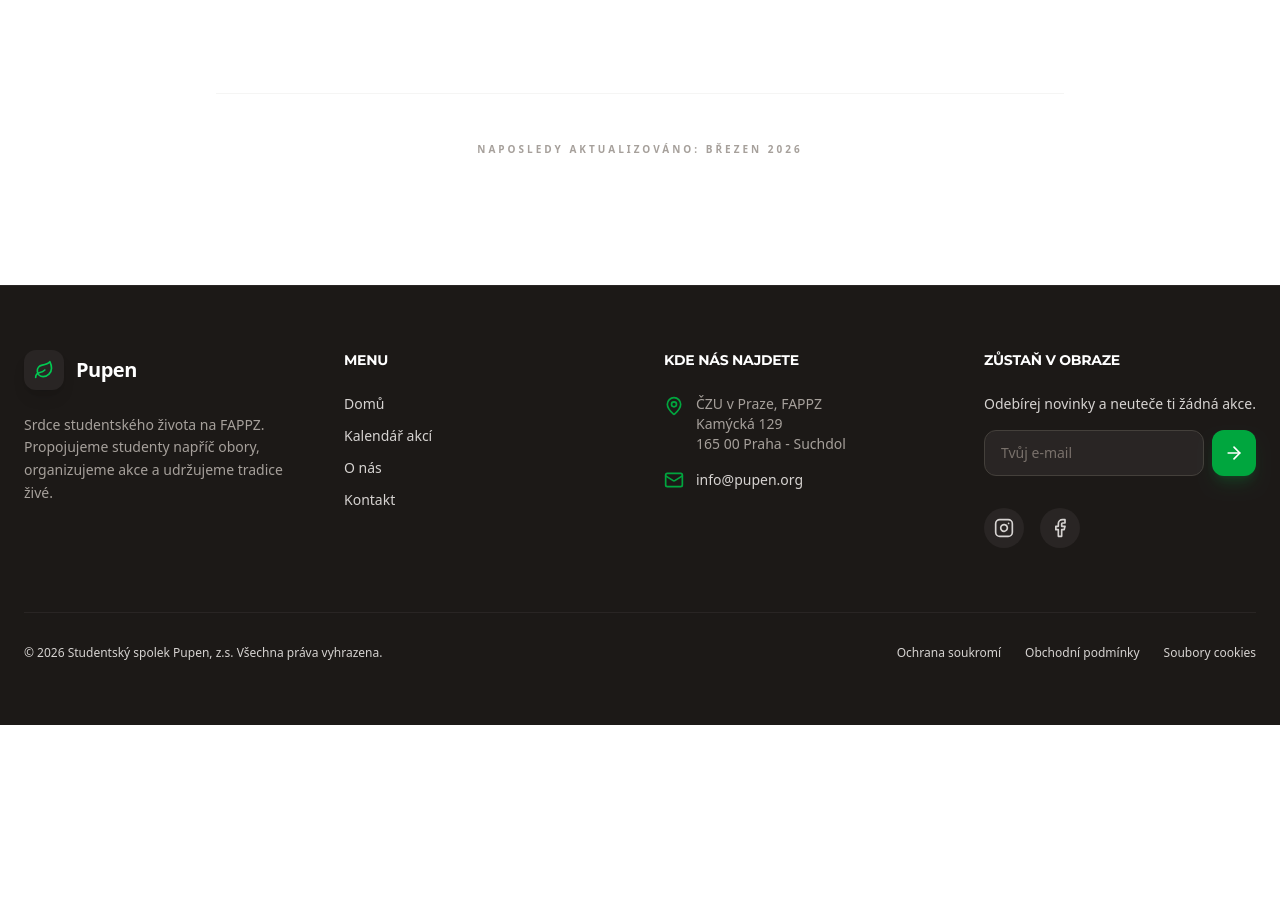
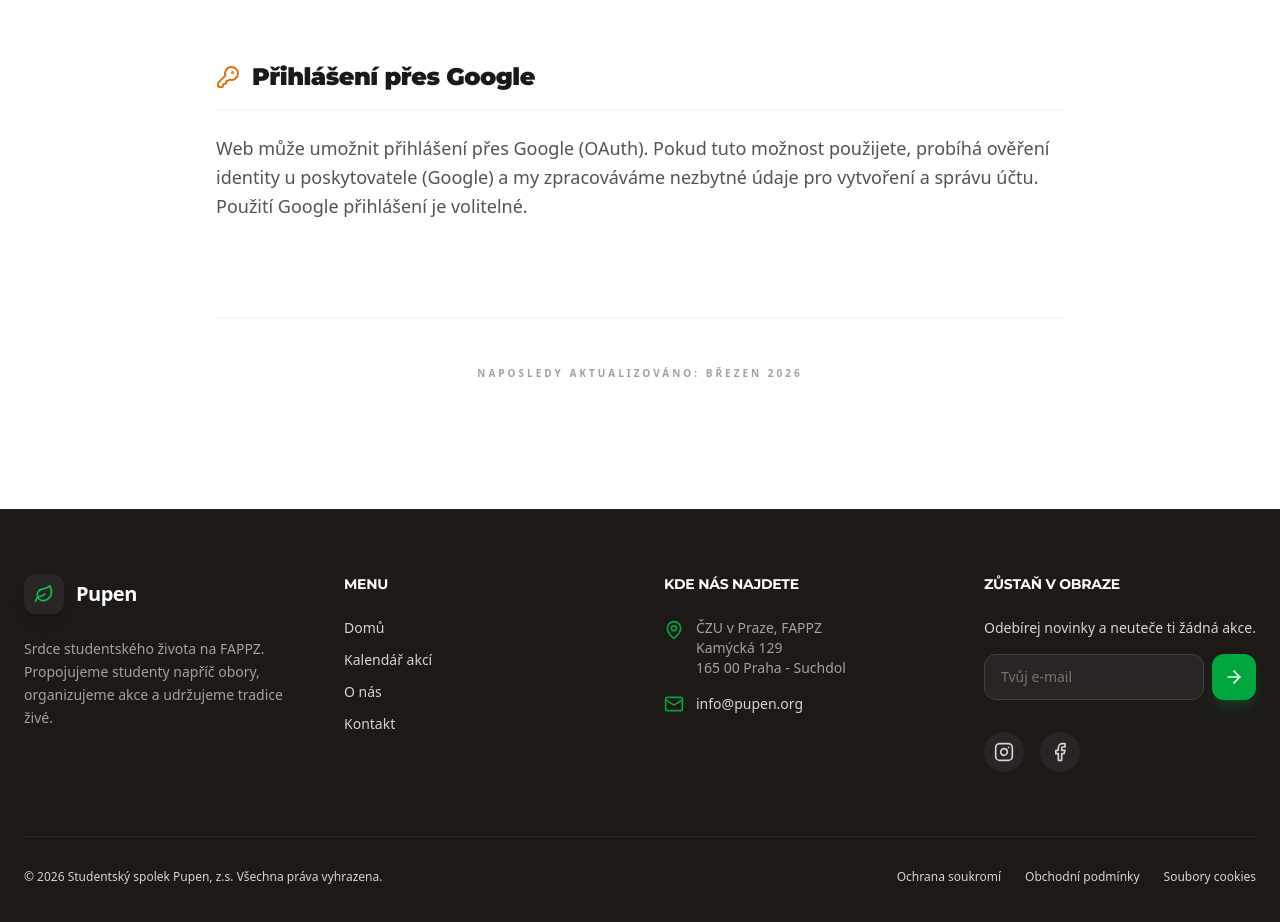
Before and after one commit to lukycepy/Pupen---dev, a Next.js app: page /1/tos in a window 1280 px wide. Shown: the part 1300-2222 px from the top of the page. Before the commit the page ends 2025 px from the top, so only its background shows below. Built offline with nearby package versions, Linux system fonts and the light colour scheme; no server answers; the database is empty.

Commit message:
Hide chrome on maintenance; update privacy/tos for Google

```diff
--- a/app/[lang]/layout.tsx
+++ b/app/[lang]/layout.tsx
@@ -91,20 +91,30 @@ export default async function RootLayout({
   return (
     <Providers>
       <ErrorReporter />
-      <Banner lang={lang} dict={dict.homePage} />
+      <div data-pupen-banner>
+        <Banner lang={lang} dict={dict.homePage} />
+      </div>
       {/* 3. Předání slovníku do komponenty Navbar - oprava předávání celého dict.nav */}
-      <Navbar lang={lang} dict={dict.nav || {}} />
+      <div data-pupen-navbar>
+        <Navbar lang={lang} dict={dict.nav || {}} />
+      </div>
 
       <div className="flex flex-col min-h-screen">
         <main className="flex-grow">
           {children}
         </main>
 
-        <Footer lang={lang} dict={dict.footer} />
+        <div data-pupen-footer>
+          <Footer lang={lang} dict={dict.footer} />
+        </div>
       </div>
 
-      <CookieBanner lang={lang} dict={dict} />
-      <FAQWidget lang={lang} />
+      <div data-pupen-cookie>
+        <CookieBanner lang={lang} dict={dict} />
+      </div>
+      <div data-pupen-faq>
+        <FAQWidget lang={lang} />
+      </div>
     </Providers>
   )
 }
--- a/app/[lang]/ochrana-soukromi/page.tsx
+++ b/app/[lang]/ochrana-soukromi/page.tsx
@@ -1,5 +1,5 @@
 import Link from 'next/link';
-import { Shield, Lock, ArrowLeft, UserCheck, Eye, CheckCircle, Mail, Clock } from 'lucide-react';
+import { Shield, Lock, ArrowLeft, UserCheck, Eye, CheckCircle, Mail, Clock, KeyRound } from 'lucide-react';
 import { getDictionary } from '@/lib/get-dictionary';
 
 export default async function PrivacyPage({ params }: { params: { lang: string } }) {
@@ -88,6 +88,18 @@ export default async function PrivacyPage({ params }: { params: { lang: string }
             </div>
           </section>
 
+          {dict.oauthTitle && (
+            <section className="space-y-6 mt-16">
+              <h2 className="text-2xl font-black flex items-center gap-3 tracking-tight border-b pb-4 border-stone-100">
+                <KeyRound size={24} className="text-green-600" />
+                {dict.oauthTitle}
+              </h2>
+              <div className="text-stone-600 leading-relaxed text-lg">
+                <p>{dict.oauthText}</p>
+              </div>
+            </section>
+          )}
+
           {/* 4. PRÁVA UŽIVATELE */}
           {dict.rightsTitle && (
             <section className="space-y-6 mt-16">
--- a/app/[lang]/odstavka/page.tsx
+++ b/app/[lang]/odstavka/page.tsx
@@ -23,7 +23,7 @@ export default function MaintenancePage() {
   const lang = (params?.lang as string) || 'cs';
   const router = useRouter();
   const [cfg, setCfg] = useState<SiteConfig | null>(null);
-  const [now, setNow] = useState(() => Date.now());
+  const [now, setNow] = useState(0);
 
   useEffect(() => {
     let mounted = true;
@@ -39,6 +39,7 @@ export default function MaintenancePage() {
   }, []);
 
   useEffect(() => {
+    setNow(Date.now());
     const id = window.setInterval(() => setNow(Date.now()), 1000);
     return () => window.clearInterval(id);
   }, []);
@@ -62,6 +63,7 @@ export default function MaintenancePage() {
 
   useEffect(() => {
     if (!cfg) return;
+    if (!now) return;
     if (!isActive) router.replace(`/${lang}`);
   }, [cfg, isActive, lang, router]);
 
@@ -169,6 +171,16 @@ export default function MaintenancePage() {
   const bodyHtml = isProbablyHtml(body) ? sanitizeAndLinkifyHtml(body) : linkifyPlain(body);
 
   return (
+    <>
+      <style jsx global>{`
+        [data-pupen-banner],
+        [data-pupen-navbar],
+        [data-pupen-footer],
+        [data-pupen-cookie],
+        [data-pupen-faq] {
+          display: none !important;
+        }
+      `}</style>
     <div className="min-h-screen bg-gradient-to-b from-white via-stone-50 to-white flex items-center justify-center px-6 py-20">
       <div className="w-full max-w-3xl">
         <div className="flex flex-col items-center text-center mb-10">
@@ -240,5 +252,6 @@ export default function MaintenancePage() {
         </div>
       </div>
     </div>
+    </>
   );
 }
--- a/app/[lang]/tos/page.tsx
+++ b/app/[lang]/tos/page.tsx
@@ -1,5 +1,5 @@
 import Link from 'next/link';
-import { Shield, ArrowLeft, CheckCircle, Gavel, Copyright, AlertTriangle } from 'lucide-react';
+import { Shield, ArrowLeft, CheckCircle, Gavel, Copyright, AlertTriangle, KeyRound } from 'lucide-react';
 import { getDictionary } from '@/lib/get-dictionary';
 
 export default async function ToSPage({ params }: { params: { lang: string } }) {
@@ -76,6 +76,18 @@ export default async function ToSPage({ params }: { params: { lang: string } })
               <p className="text-amber-900 leading-relaxed text-lg font-bold italic">{dict.disclaimerText}</p>
             </div>
           </section>
+
+          {dict.oauthTitle && (
+            <section className="space-y-6 mt-16">
+              <h2 className="text-2xl font-black flex items-center gap-3 tracking-tight border-b pb-4 border-stone-100">
+                <KeyRound size={24} className="text-amber-600" />
+                {dict.oauthTitle}
+              </h2>
+              <div className="text-stone-600 leading-relaxed text-lg">
+                {dict.oauthText}
+              </div>
+            </section>
+          )}
         </div>
 
         {/* Patička */}
--- a/dictionaries/cs.json
+++ b/dictionaries/cs.json
@@ -847,8 +847,11 @@
     "recipientsList": [
       "Česká zemědělská univerzita v Praze (např. pro výplatu stipendií)",
       "Orgány státní správy (pro účely dotací)",
-      "Technologičtí partneři (Supabase pro databázi, Vercel pro hosting)"
+      "Technologičtí partneři (Supabase pro databázi, Vercel pro hosting)",
+      "Google LLC (pouze pokud využijete přihlášení přes Google)"
     ],
+    "oauthTitle": "Přihlášení přes Google",
+    "oauthText": "Pokud zvolíte přihlášení přes Google, předáváme nezbytné technické údaje k ověření identity poskytovateli (Google) a zpět obdržíme identifikátor účtu a základní profilové informace dle nastavení vašeho účtu. Tyto údaje používáme pouze k přihlášení a zabezpečení účtu.",
     "marketingTitle": "Marketing a média",
     "marketingText": "Souhlasíte se zpracováním jména, fotografií a videí pro účely marketingu na webu a sociálních sítích. Tento souhlas můžete kdykoliv odvolat e-mailem na",
     "marketingEmail": "gdpr@pupen.org",
@@ -877,6 +880,8 @@
     "contentText": "Veškerý obsah na webu (texty, fotografie, loga) je majetkem Spolku nebo jeho partnerů. Jakékoliv šíření bez předchozího souhlasu je zakázáno.",
     "disclaimerTitle": "4. Odpovědnost",
     "disclaimerText": "Spolek nenese odpovědnost za případné škody vzniklé používáním webu nebo za obsah externích odkazů (partneři, ISIC slevy).",
+    "oauthTitle": "Přihlášení přes Google",
+    "oauthText": "Web může umožnit přihlášení přes Google (OAuth). Pokud tuto možnost použijete, probíhá ověření identity u poskytovatele (Google) a my zpracováváme nezbytné údaje pro vytvoření a správu účtu. Použití Google přihlášení je volitelné.",
     "lastUpdated": "Naposledy aktualizováno: Březen 2026"
   },
   "member": {
--- a/dictionaries/en.json
+++ b/dictionaries/en.json
@@ -810,8 +810,11 @@
     "recipientsList": [
       "Czech University of Life Sciences Prague (e.g., for scholarship payments)",
       "Public administration authorities (for subsidy purposes)",
-      "Technology partners (Supabase for database, Vercel for hosting)"
+      "Technology partners (Supabase for database, Vercel for hosting)",
+      "Google LLC (only if you use Google sign-in)"
     ],
+    "oauthTitle": "Google sign-in",
+    "oauthText": "If you choose Google sign-in, we share the necessary technical data with the provider (Google) to verify your identity and receive an account identifier and basic profile information according to your account settings. We use this data only for sign-in and account security.",
     "marketingTitle": "Marketing and Media",
     "marketingText": "You agree to the processing of your name, photos, and videos for marketing purposes on the website and social networks. This consent can be withdrawn at any time by email to",
     "marketingEmail": "gdpr@pupen.org",
@@ -840,6 +843,8 @@
     "contentText": "All content on the website (texts, photos, logos) is the property of the Association or its partners. Any distribution without prior consent is prohibited.",
     "disclaimerTitle": "4. Liability",
     "disclaimerText": "The Association is not liable for any damages resulting from the use of the website or for the content of external links (partners, ISIC discounts).",
+    "oauthTitle": "Google sign-in",
+    "oauthText": "The website may allow Google sign-in (OAuth). If you use it, identity verification happens with the provider (Google) and we process the necessary data to create and manage your account. Using Google sign-in is optional.",
     "lastUpdated": "Last updated: March 2026"
   },
   "cookiesPage": {
```
